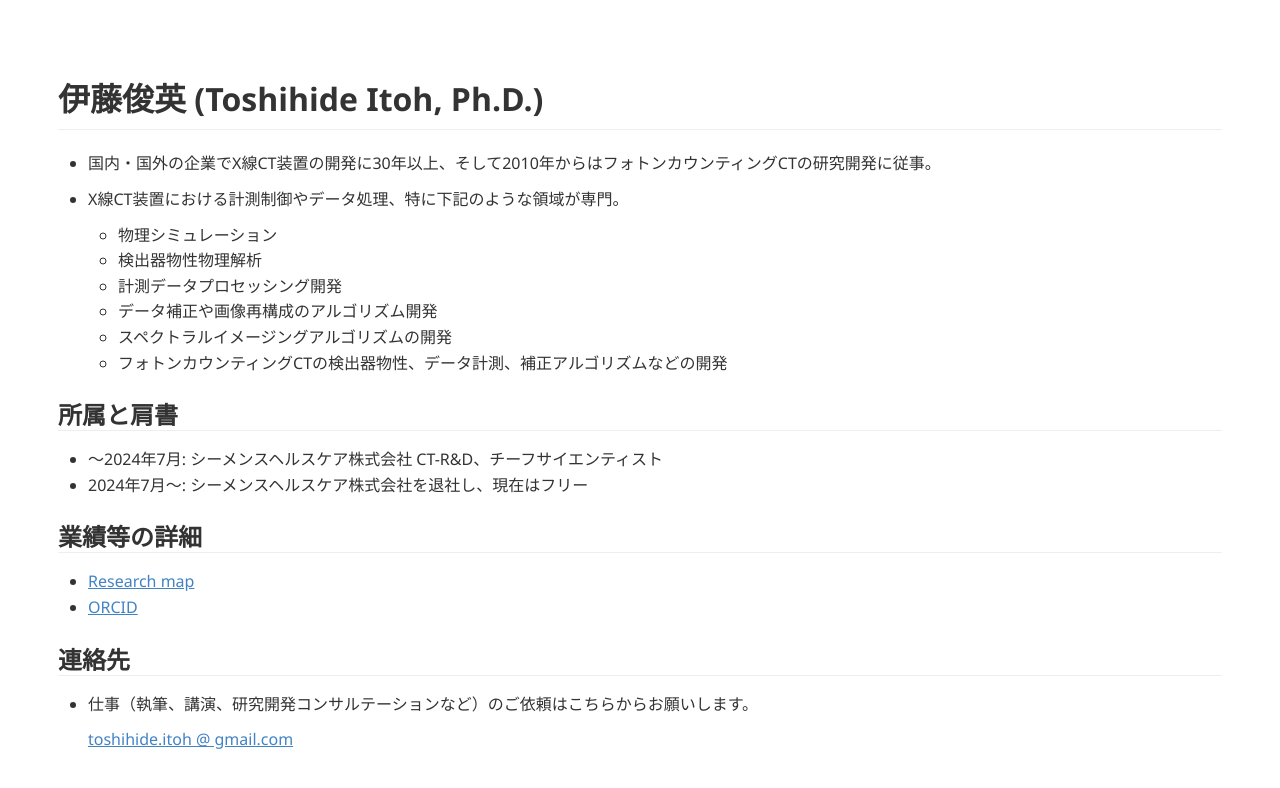
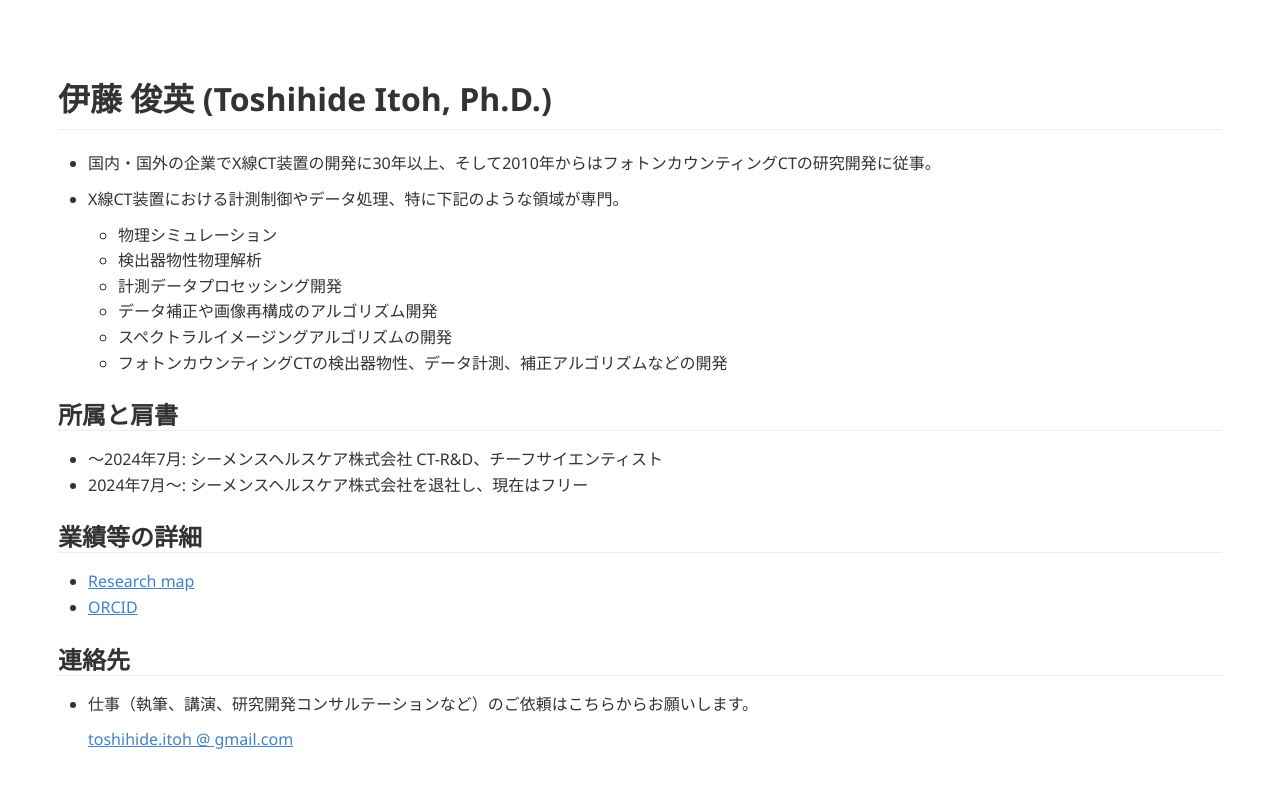
Before and after one commit to tnitoh/tnitoh.github.io, a Jekyll site: the page built from index.md, in a window 1280 px wide. Shown: the top 788 px of the page. Built offline with Jekyll 4.4.1, drawn with Linux system fonts in a browser that asks for light colours; Markdown is read by kramdown in place of the engine named in the settings.

```diff
--- a/index.md
+++ b/index.md
@@ -3,7 +3,7 @@ layout: default
 title: Toshihide Itoh's web page
 ---
 
-# 伊藤俊英 (Toshihide Itoh, Ph.D.)
+# 伊藤 俊英 (Toshihide Itoh, Ph.D.)
 
 - 国内・国外の企業でX線CT装置の開発に30年以上、そして2010年からはフォトンカウンティングCTの研究開発に従事。
 
```
